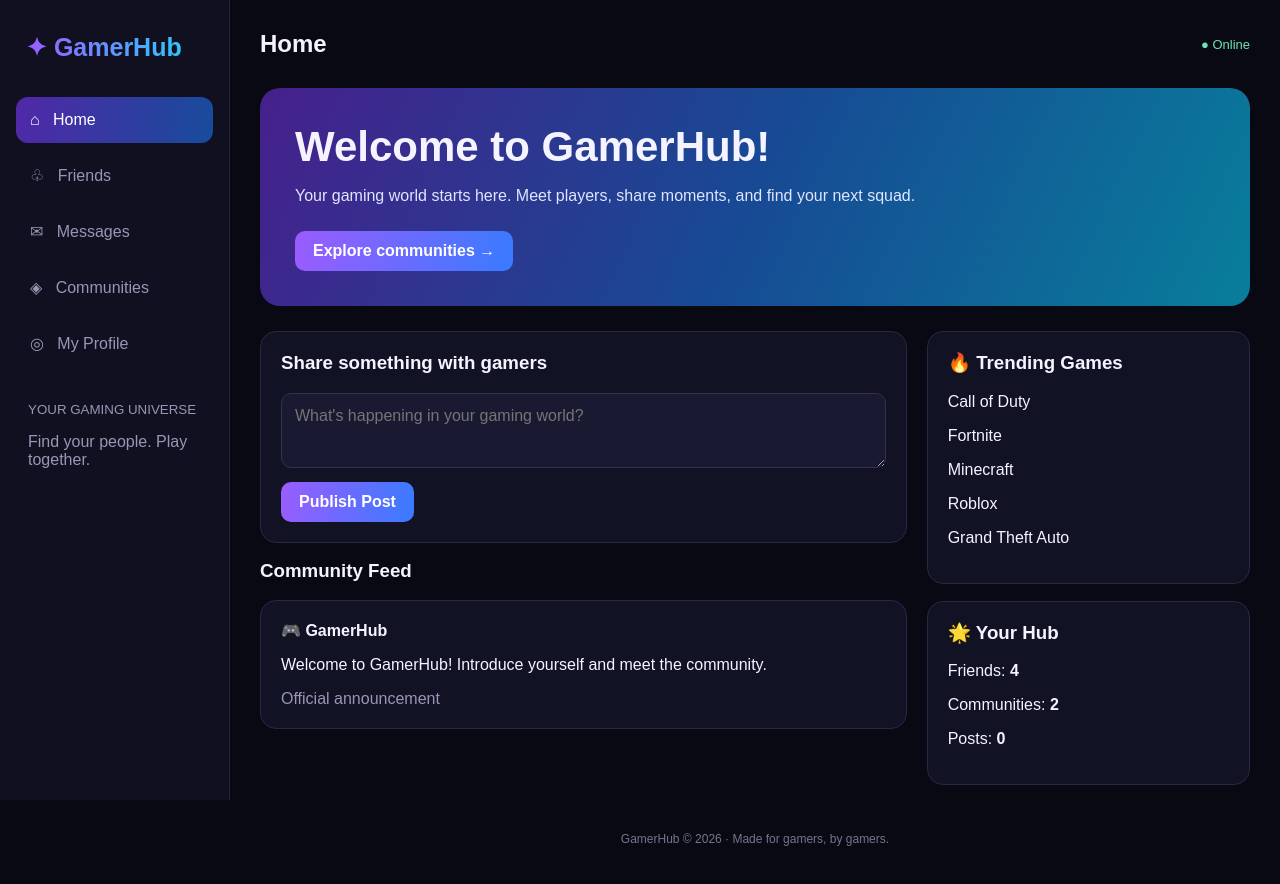
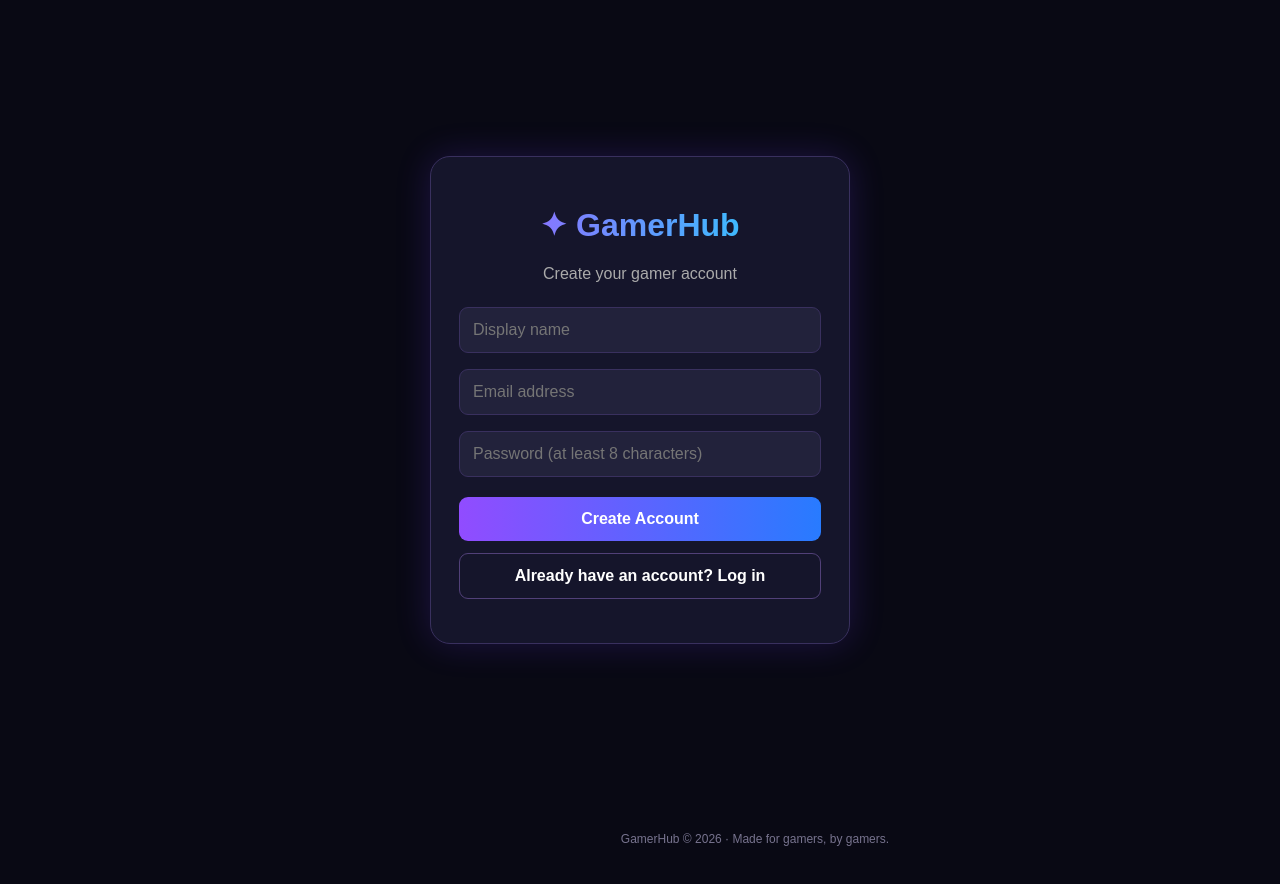
Before and after one commit to JermiahSlipkor/GamerHub, a plain HTML site: page index.html in a window 1280 px wide. Drawn offline with nearby package versions, Linux system fonts and the light colour scheme.

Commit message:
Update index.html

```diff
--- a/index.html
+++ b/index.html
@@ -271,4 +271,151 @@ const gamerHubDB = window.supabase.createClient(
 </script>
 
 </body>
+<style>
+#gh-auth {
+  position:fixed;inset:0;z-index:9999;
+  display:flex;align-items:center;justify-content:center;
+  background:#090914;padding:20px;color:white;
+  font-family:Arial,sans-serif;
+}
+#gh-auth .auth-card {
+  width:100%;max-width:420px;background:#15152b;
+  border:1px solid #39305e;border-radius:20px;
+  padding:28px;box-shadow:0 0 35px #703cff33;
+}
+#gh-auth h1 {
+  text-align:center;
+  background:linear-gradient(90deg,#a45cff,#21d4fd);
+  color:transparent;background-clip:text;
+}
+#gh-auth input {
+  width:100%;padding:13px;margin:8px 0;
+  border-radius:9px;border:1px solid #39305e;
+  background:#22223b;color:white;box-sizing:border-box;
+}
+#gh-auth button {
+  width:100%;padding:13px;margin-top:12px;
+  border:0;border-radius:9px;color:white;
+  background:linear-gradient(90deg,#914cff,#287bff);
+  font-weight:bold;cursor:pointer;
+}
+#gh-auth .switch {
+  background:transparent;border:1px solid #514078;
+}
+#gh-auth p{text-align:center;color:#aaa}
+#gh-auth .error{color:#ff8585}
+</style>
+
+<div id="gh-auth">
+  <div class="auth-card">
+    <h1>✦ GamerHub</h1>
+    <p id="auth-heading">Create your gamer account</p>
+
+    <input id="gh-name" placeholder="Display name">
+    <input id="gh-email" type="email" placeholder="Email address">
+    <input id="gh-password" type="password"
+      placeholder="Password (at least 8 characters)">
+
+    <button id="gh-submit" onclick="ghSubmit()">Create Account</button>
+    <button class="switch" id="gh-switch"
+      onclick="ghToggle()">Already have an account? Log in</button>
+
+    <p id="gh-message"></p>
+  </div>
+</div>
+
+<script>
+let ghLoginMode = false;
+
+function ghToggle(){
+  ghLoginMode = !ghLoginMode;
+  document.getElementById("auth-heading").textContent =
+    ghLoginMode ? "Welcome back, gamer!" : "Create your gamer account";
+  document.getElementById("gh-name").style.display =
+    ghLoginMode ? "none" : "block";
+  document.getElementById("gh-submit").textContent =
+    ghLoginMode ? "Log In" : "Create Account";
+  document.getElementById("gh-switch").textContent =
+    ghLoginMode ? "Need an account? Sign up" : "Already have an account? Log in";
+  document.getElementById("gh-message").textContent = "";
+}
+
+async function ghSubmit(){
+  const email = document.getElementById("gh-email").value.trim();
+  const password = document.getElementById("gh-password").value;
+  const name = document.getElementById("gh-name").value.trim();
+  const message = document.getElementById("gh-message");
+  const button = document.getElementById("gh-submit");
+
+  message.textContent = "";
+
+  if(!email || !password || (!ghLoginMode && !name)){
+    message.textContent = "Please fill in all required fields.";
+    return;
+  }
+
+  if(password.length < 8){
+    message.textContent = "Your password must be at least 8 characters.";
+    return;
+  }
+
+  button.disabled = true;
+  button.textContent = "Please wait...";
+
+  try {
+    let result;
+
+    if(ghLoginMode){
+      result = await gamerHubDB.auth.signInWithPassword({
+        email,password
+      });
+    } else {
+      result = await gamerHubDB.auth.signUp({
+        email,password,
+        options:{
+          data:{display_name:name}
+        }
+      });
+    }
+
+    if(result.error) throw result.error;
+
+    if(!ghLoginMode && !result.data.session){
+      message.textContent =
+        "Account created! Check your email to confirm your account.";
+    } else {
+      message.textContent = "Success!";
+    }
+  } catch(error) {
+    message.textContent = error.message;
+  } finally {
+    button.disabled = false;
+    button.textContent = ghLoginMode ? "Log In" : "Create Account";
+  }
+}
+
+async function ghCheckSession(){
+  const {data,error} = await gamerHubDB.auth.getSession();
+
+  if(error){
+    document.getElementById("gh-message").textContent = error.message;
+    return;
+  }
+
+  if(data.session){
+    document.getElementById("gh-auth").style.display = "none";
+  }
+}
+
+gamerHubDB.auth.onAuthStateChange((event,session)=>{
+  if(session){
+    document.getElementById("gh-auth").style.display = "none";
+  } else {
+    document.getElementById("gh-auth").style.display = "flex";
+  }
+});
+
+ghCheckSession();
+</script>
+</body>
 </html>
```
